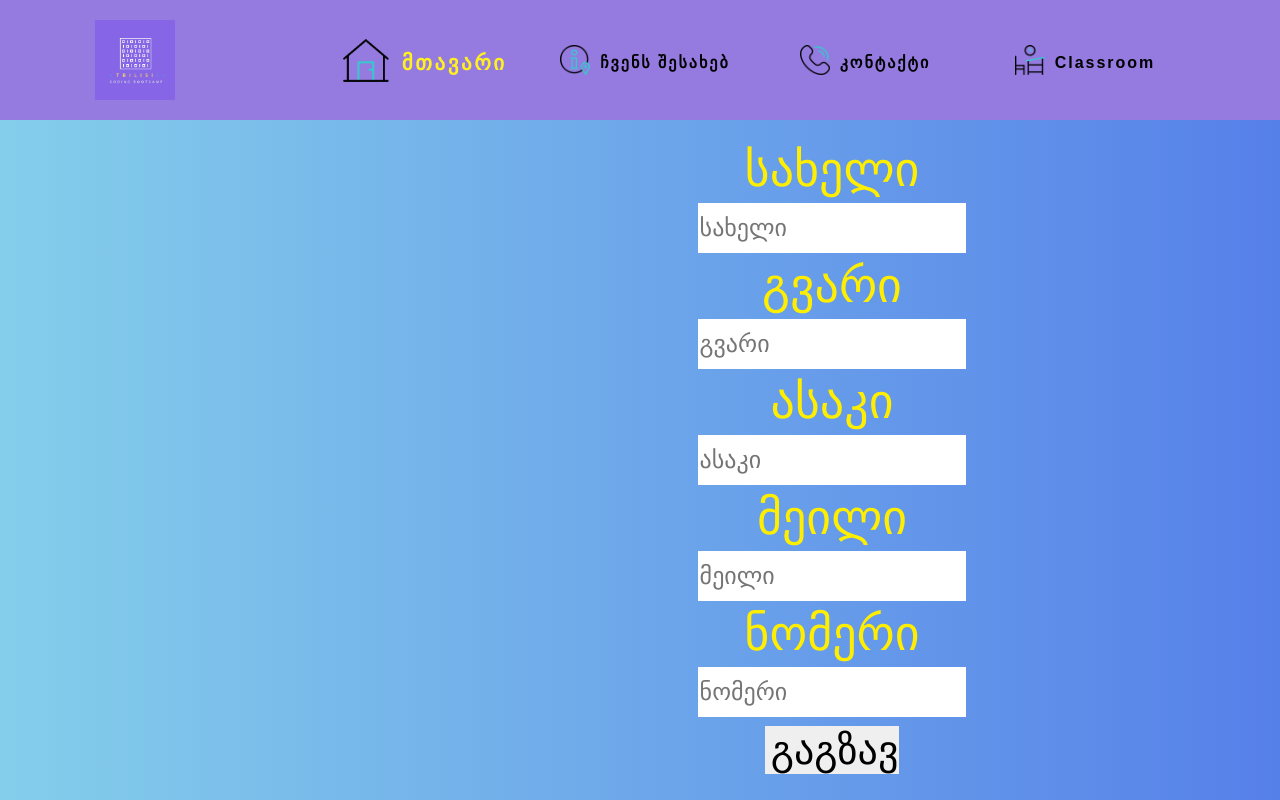
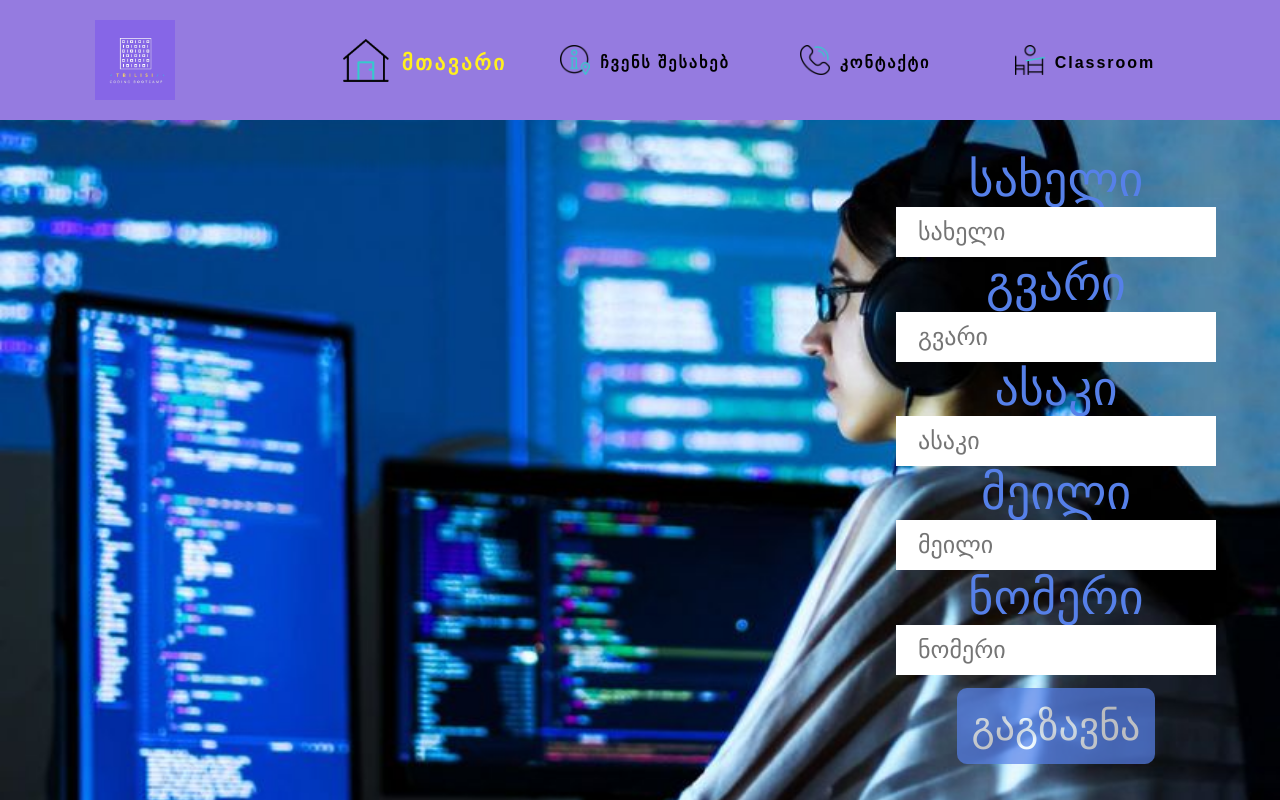
Before and after one commit to datka-datucha22/TbilisiBootcamp, a React (Create React App) app: page / in a window 1280 px wide. Built offline with nearby package versions, Linux system fonts and the light colour scheme; a web font is replaced by a local one.

Commit message:
form styles

```diff
--- a/src/Components/Form.jsx
+++ b/src/Components/Form.jsx
@@ -20,19 +20,19 @@ export const ContactUs = () => {
         <form ref={form} onSubmit={sendEmail} className='bootcamp-form'>
 
             <label className="form-name-label">სახელი</label>
-            <input className="form-name-input form-all-input" placeholder="სახელი" type="text" name="name" />
+            <input required className="form-name-input form-all-input" placeholder="   სახელი" type="text" name="name" />
 
             <label className="form-name-label">გვარი</label>
-            <input className="form-name-input" placeholder="გვარი" type="text" name="lastname" />
+            <input required className="form-name-input" placeholder="   გვარი" type="text" name="lastname" />
 
             <label className="form-age-label">ასაკი</label>
-            <input className="form-age-input" type="number" placeholder="ასაკი" name="age" />
+            <input required className="form-age-input" type="number" placeholder="   ასაკი" name="age" />
 
             <label className="form-email-label">მეილი</label>
-            <input className="form-email-input" type="email" placeholder="მეილი" name="mail" />
+            <input required className="form-email-input" type="email" placeholder="   მეილი" name="mail" />
 
             <label className="form-number-label">ნომერი</label>
-            <input className="form-number-input" type="number" name="number" placeholder="ნომერი" />
+            <input required className="form-number-input" type="number" name="number" placeholder="   ნომერი" />
 
             <input className="form-button-input" type="submit" value="გაგზავნა" />
         </form >
--- a/src/sas/home/Home.css
+++ b/src/sas/home/Home.css
@@ -6,17 +6,21 @@ input[type=number]::-webkit-inner-spin-button {
 
 .home {
   width: 100%;
-  background: linear-gradient(to right, #84CEEB, #5680E9);
+  background-image: url(../../Images/Icons/meama.jpg);
   min-height: calc(100vh - 120px);
+  background-position: center;
+  background-repeat: no-repeat;
+  background-size: cover;
 }
 
 .bootcamp-form {
+  width: 320px;
   min-height: calc(100vh - 120px);
   display: flex;
   flex-direction: column;
   justify-content: center;
   align-items: center;
-  margin-left: 30%;
+  margin-left: 70%;
 }
 
 .form-name-label,
@@ -25,14 +29,14 @@ input[type=number]::-webkit-inner-spin-button {
 .form-age-label {
   font-family: "ALK Sanet", sans-serif;
   font-size: 3em;
-  color: #ffee00;
+  color: #5680E9;
 }
 
 .form-name-input,
 .form-email-input,
 .form-number-input,
 .form-age-input {
-  width: 30%;
+  width: 100%;
   height: 50px;
   font-size: 1.5em;
   border: 0;
@@ -46,9 +50,18 @@ input[type=number]::-webkit-inner-spin-button {
 }
 
 .form-button-input {
-  width: 15%;
+  width: 50;
   font-size: 2.5em;
   border: 0;
+  margin-top: 10px;
+  padding: 15px;
+  border-radius: 10px;
+  background: #5680E9;
+  color: white;
+  opacity: 0.7;
+}
+.form-button-input:hover {
+  opacity: 1;
 }
 .form-button-input:focus {
   outline: none;
--- a/src/sas/home/Home.scss
+++ b/src/sas/home/Home.scss
@@ -1,4 +1,5 @@
 /////////for number input arrows//////
+
 input[type="number"]::-webkit-outer-spin-button,
 input[type="number"]::-webkit-inner-spin-button {
     -webkit-appearance: none;
@@ -7,14 +8,15 @@ input[type="number"]::-webkit-inner-spin-button {
 
 
 
+
 @mixin label {
     font-family: "ALK Sanet", sans-serif;
     font-size: 3em;
-    color: #ffee00;
+    color: #5680E9;
 }
 
 @mixin input {
-    width: 30%;
+    width: 100%;
     height: 50px;
     font-size: 1.5em;
     border: 0;
@@ -30,17 +32,21 @@ input[type="number"]::-webkit-inner-spin-button {
 
 .home {
     width: 100%;
-    background: linear-gradient(to right, #84CEEB, #5680E9);
+    background-image: url(../../Images/Icons/meama.jpg);
     min-height: calc(100vh - 120px);
+    background-position: center;
+    background-repeat: no-repeat;
+    background-size: cover;
 }
 
 .bootcamp-form {
+    width: 320px;
     min-height: calc(100vh - 120px);
     display: flex;
     flex-direction: column;
     justify-content: center;
     align-items: center;
-    margin-left: 30%;
+    margin-left: 70%;
 }
 
 .form-name-label,
@@ -58,9 +64,19 @@ input[type="number"]::-webkit-inner-spin-button {
 }
 
 .form-button-input {
-    width: 15%;
+    width: 50;
     font-size: 2.5em;
     border: 0;
+    margin-top: 10px;
+    padding: 15px;
+    border-radius: 10px;
+    background: #5680E9;
+    color: white;
+    opacity: 0.7;
+
+    &:hover {
+        opacity: 1;
+    }
 
     &:focus {
         outline: none;
```
Also changed, not shown: src/Images/Icons/meama.jpg (added), 1 other file (tests, documents, lock files or other folders).
